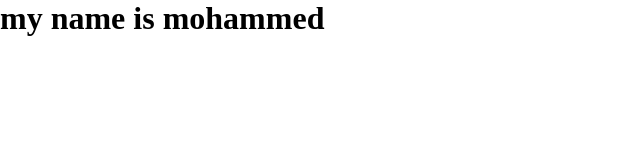
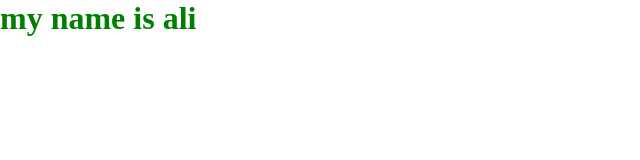
Before and after one commit to m-alkordy2/test-project, a plain HTML site: page index.html in a window 1280 px wide. Shown: the whole page, without its empty margins (0-640 px from the left). Drawn offline with Linux system fonts and the light colour scheme.

Commit message:
edit my name

```diff
--- a/assets/css/style.css
+++ b/assets/css/style.css
@@ -3,3 +3,7 @@
     padding: 0;
     box-sizing: border-box;
 }
+
+h1 {
+    color: green;
+}
--- a/index.html
+++ b/index.html
@@ -7,6 +7,6 @@
     <title>test project</title>
 </head>
 <body>
-    <h1>my name is mohammed</h1>
+    <h1>my name is ali</h1>
 </body>
 </html>
```
